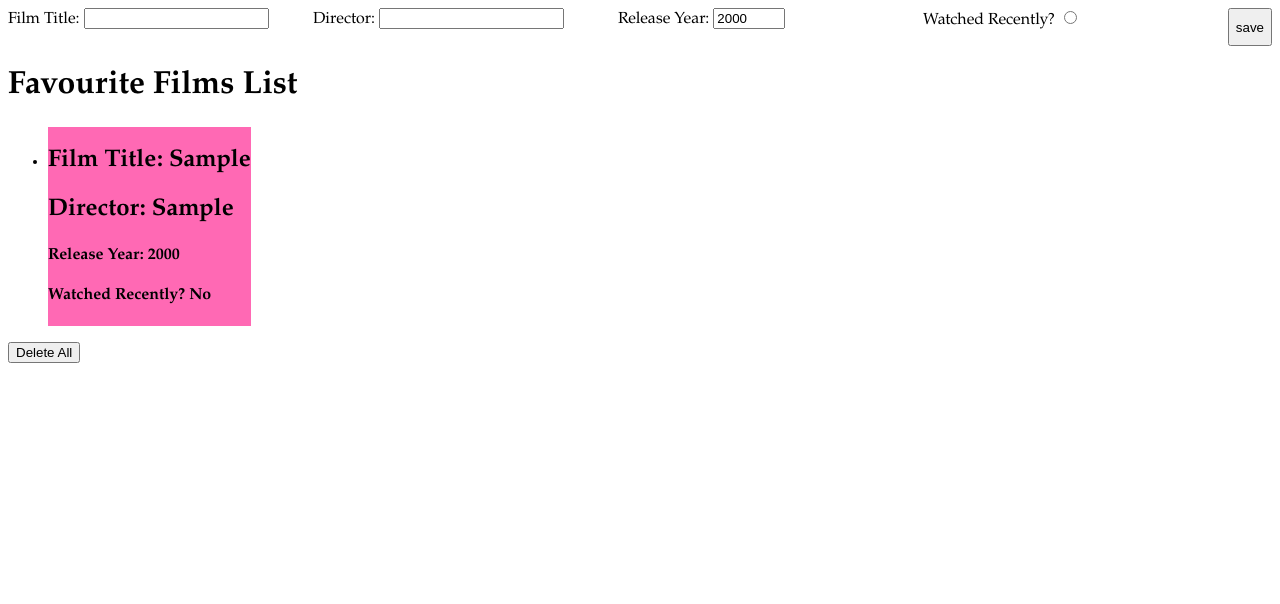
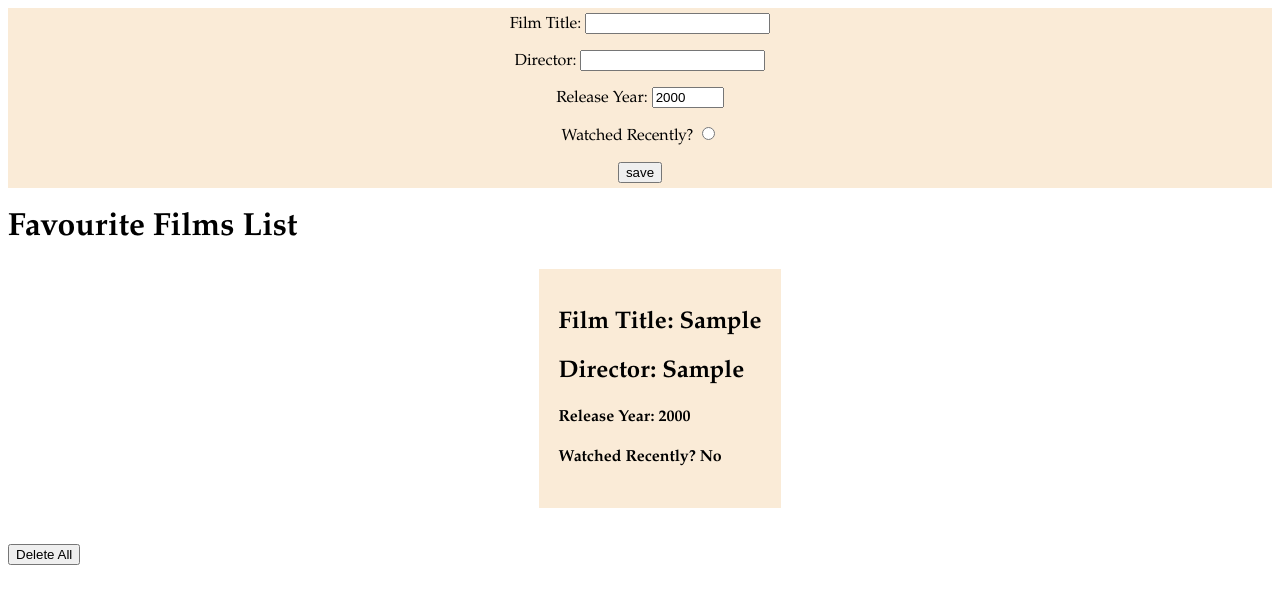
Before and after one commit to DSoutter/w6_weekend_hw, a plain HTML site: page index.html in a window 1280 px wide. Both pictures are taken after typing "Sample", "Sample" into the empty fields and a click on the input "save". Drawn offline with Linux system fonts and the light colour scheme.

Commit message:
added some meh CSS

```diff
--- a/css/main.css
+++ b/css/main.css
@@ -3,22 +3,26 @@ body {
   }
 
   form {
-    display: flex;
-    justify-content: center;
-
+    /* display: flex; */
+    text-align: center;
+    background-color: antiquewhite;
+    padding: 5px;
   }
   .form-item {
-    width: 100%;
     margin-bottom: 1em ;
   }
   ul {
     display: flex;
     flex-wrap: wrap;
     flex-direction: row;
-    justify-content: space-between;
+    justify-content: space-around;
+
   }
 
   ul > * {
     /* justify-content: space-between; */
-    background-color: hotpink;
+    background-color: antiquewhite;
+    list-style-type: none;
+    padding: 20px;
+    margin-bottom: 20px;
   }
--- a/index.html
+++ b/index.html
@@ -10,12 +10,12 @@
     <form id="new-film-form">
         <div class="form-item">
           <label for="filmtitle">Film Title: </label>
-          <input type="text" id="filmtitle" />
+          <input type="text" id="filmtitle" required/>
         </div>
 
         <div class="form-item">
           <label for="director">Director: </label>
-          <input type="text" id="director" />
+          <input type="text" id="director" required/>
         </div>
 
         <div class="form-item">
```
